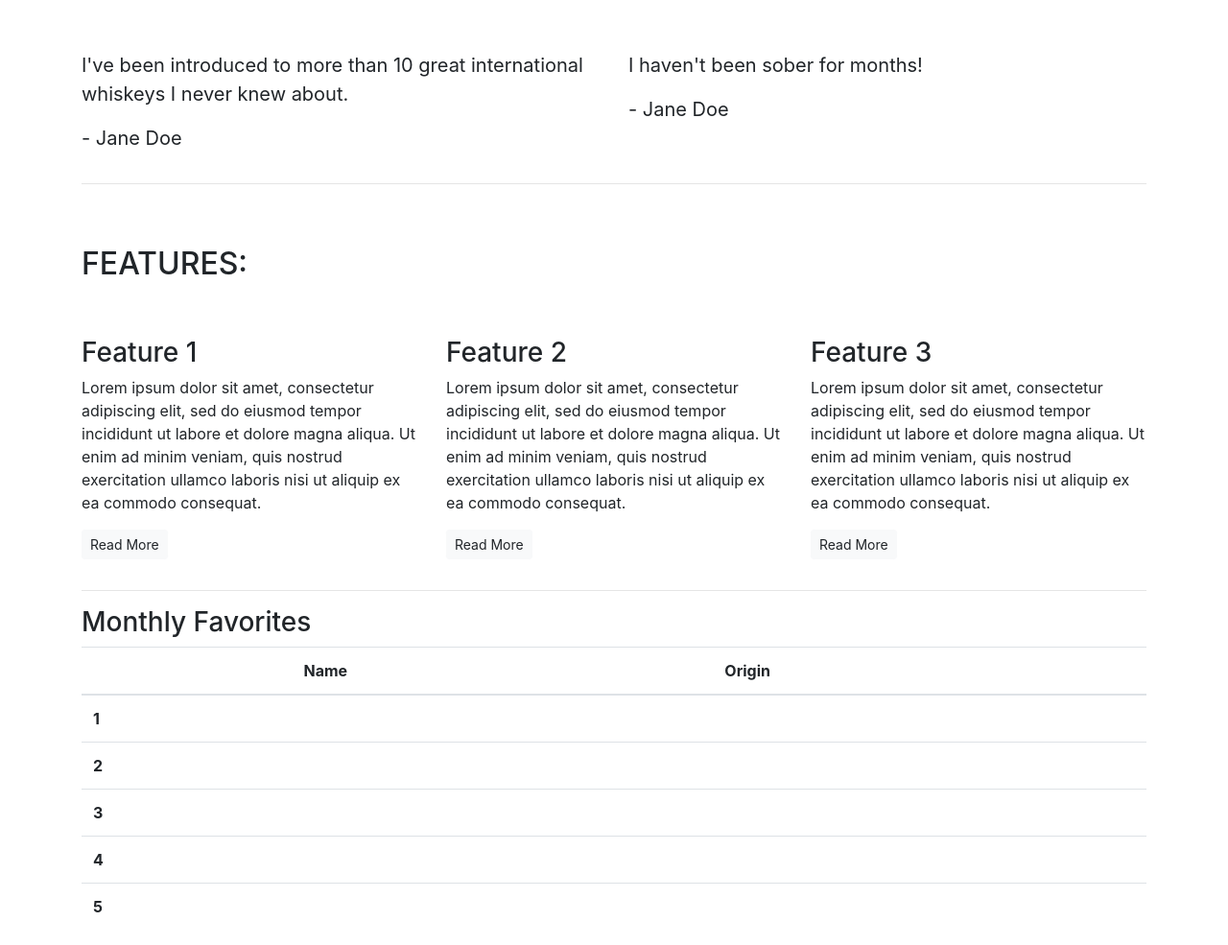
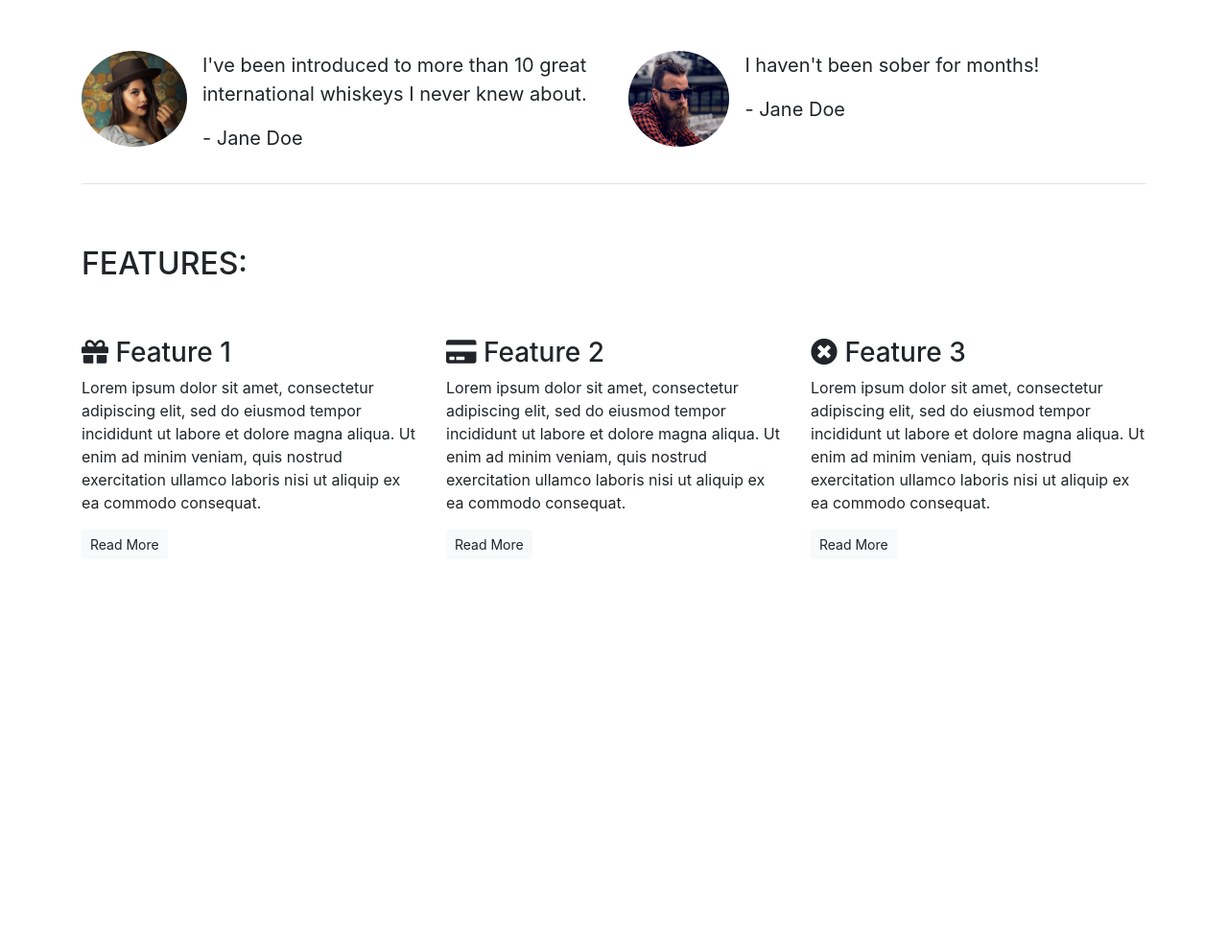
Before and after one commit to mkthewlis/boostrap-practice, a plain HTML site: page index.html in a window 1280 px wide. Shown: the part 544-1529 px from the top of the page at 96% size. After the commit the page ends 1143 px from the top, so only its background shows below. Drawn offline with nearby package versions, Linux system fonts and the light colour scheme.

Commit message:
Added two images to the Quotes section, added font awesome icons to the Features section and beautified the code

```diff
--- a/index.html
+++ b/index.html
@@ -1,25 +1,34 @@
-
 <!DOCTYPE html>
 <html lang="en-us">
-
   <head>
-    <meta charset="utf-8">
-
+    <meta charset="utf-8" />
     <title>Whiskey Drop | Taste a new whiskey every month</title>
-    <meta name="viewport" content="width=device-width, initial-scale=1.0">
-    <link rel="stylesheet" href="https://maxcdn.bootstrapcdn.com/bootstrap/4.1.3/css/bootstrap.min.css">
+    <meta name="viewport" content="width=device-width, initial-scale=1.0" />
+    <link
+      rel="stylesheet"
+      href="https://maxcdn.bootstrapcdn.com/bootstrap/4.1.3/css/bootstrap.min.css"
+    />
+    <link rel="stylesheet" href="https://use.fontawesome.com/releases/v5.6.1/css/all.css" integrity="sha384-gfdkjb5BdAXd+lj+gudLWI+BXq4IuLW5IT+brZEZsLFm++aCMlF1V92rMkPaX4PP" crossorigin="anonymous">
   </head>
 
   <body>
     <nav class="navbar navbar-light bg-light navbar-expand-sm">
       <a href="" class="navbar-brand">Whiskey Drop</a>
       <ul class="navbar-nav mr-auto">
-                <li class="active nav-item mr-2"><a class="nav-link" href="">Home</a></li>
-                <li class="nav-item mr-2"><a class="nav-link" href="/about">About</a></li>
-                <li class="nav-item mr-2 d-block d-sm-none"><a class="nav-link" href="/login">Sign In / Sign Up</a></li>
+        <li class="active nav-item mr-2">
+          <a class="nav-link" href="">Home</a>
+        </li>
+        <li class="nav-item mr-2">
+          <a class="nav-link" href="/about">About</a>
+        </li>
+        <li class="nav-item mr-2 d-block d-sm-none">
+          <a class="nav-link" href="/login">Sign In / Sign Up</a>
+        </li>
       </ul>
       <div class="d-none d-md-block">
-                <p class="navbar-text my-auto mr-2"><i>Great whiskey delivered to your door!</i></p>
+        <p class="navbar-text my-auto mr-2">
+          <i>Great whiskey delivered to your door!</i>
+        </p>
         <a href="/login">Sign In/ Sign Up</a>
       </div>
     </nav>
@@ -29,17 +38,25 @@
         <div class="col-12">
           <section class="callout jumbotron text-center">
             <h1>The finest whiskeys delivered to your doorstep.</h1>
-                <p class="lead">Sign up today to start receiving the world's best whiskeys every month.
+            <p class="lead">
+              Sign up today to start receiving the world's best whiskeys every
+              month.
               <s class="d-none d-sm-inline">€19.99</s>
-                    <span class="d-inline d-sm-none"><br></span>
-                    <strong><mark>First one is free!</mark></strong></p>
+              <span class="d-inline d-sm-none"><br /></span>
+              <strong><mark>First one is free!</mark></strong>
+            </p>
             <button class="btn btn-success btn-lg">Sign Up!</button>
-                <p class="text-muted"><small>You must be over 18 to sign up to our service. Please, drink responsibly.</small></p>
+            <p class="text-muted">
+              <small
+                >You must be over 18 to sign up to our service. Please, drink
+                responsibly.</small
+              >
+            </p>
           </section>
         </div>
       </div>
       <!-- /.callout -->
-        <hr>
+      <hr />
 
       <!-- Quotes -->
       <section class="quotes">
@@ -50,100 +67,93 @@
         </div>
         <div class="row">
           <div class="col-12 col-md-6">
+            <div class="media">
+              <div class="d-none d-sm-block">
+                <img
+                  src="images/girl-image.png"
+                  class="rounded-circle mr-3"
+                  height="100"
+                />
+              </div>
+              <div class="media-body">
                 <blockquote class="blockquote">
-                    <p>I've been introduced to more than 10 great international whiskeys I never knew about.</p>
+                  <p>
+                    I've been introduced to more than 10 great international
+                    whiskeys I never knew about.
+                  </p>
                   <p>- Jane Doe</p>
                 </blockquote>
               </div>
+            </div>
+          </div>
           <div class="col-12 col-md-6">
+            <div class="media">
+              <div class="d-none d-sm-block">
+                <img
+                  src="images/guy-image.png"
+                  class="rounded-circle mr-3"
+                  height="100"
+                />
+              </div>
+              <div class="media-body">
                 <blockquote class="blockquote">
                   <p>I haven't been sober for months!</p>
                   <p>- Jane Doe</p>
                 </blockquote>
               </div>
             </div>
+          </div>
+        </div>
       </section>
       <!-- /.quotes -->
-        <hr>
+      <hr />
 
       <!-- Features -->
       <section class="features">
         <div class="row">
           <div class="col-12 my-5">
-                    <h2 class="text-uppercase"> Features:</h2>
+            <h2 class="text-uppercase">Features:</h2>
           </div>
         </div>
         <div class="row">
           <div class="col-12 col-md-6 col-lg-4">
             <div class="feature">
-                    <h3>Feature 1</h3>
-                    <p>Lorem ipsum dolor sit amet, consectetur adipiscing elit, sed do eiusmod tempor incididunt ut labore et dolore magna aliqua. Ut enim ad minim veniam, quis nostrud exercitation ullamco laboris nisi ut aliquip ex ea commodo consequat.</p>
+              <h3><i class="fas fa-gift"></i> Feature 1</h3>
+              <p>
+                Lorem ipsum dolor sit amet, consectetur adipiscing elit, sed do
+                eiusmod tempor incididunt ut labore et dolore magna aliqua. Ut
+                enim ad minim veniam, quis nostrud exercitation ullamco laboris
+                nisi ut aliquip ex ea commodo consequat.
+              </p>
               <p><a class="btn btn-sm btn-light" href="">Read More</a></p>
             </div>
           </div>
           <div class="col-12 col-md-6 col-lg-4">
             <div class="feature">
-                    <h3>Feature 2</h3>
-                    <p>Lorem ipsum dolor sit amet, consectetur adipiscing elit, sed do eiusmod tempor incididunt ut labore et dolore magna aliqua. Ut enim ad minim veniam, quis nostrud exercitation ullamco laboris nisi ut aliquip ex ea commodo consequat.</p>
+              <h3><i class="fas fa-credit-card"></i> Feature 2</h3>
+              <p>
+                Lorem ipsum dolor sit amet, consectetur adipiscing elit, sed do
+                eiusmod tempor incididunt ut labore et dolore magna aliqua. Ut
+                enim ad minim veniam, quis nostrud exercitation ullamco laboris
+                nisi ut aliquip ex ea commodo consequat.
+              </p>
               <p><a class="btn btn-sm btn-light" href="">Read More</a></p>
             </div>
           </div>
           <div class="col-12 d-md-none d-lg-block col-lg-4">
             <div class="feature">
-                    <h3>Feature 3</h3>
-                    <p>Lorem ipsum dolor sit amet, consectetur adipiscing elit, sed do eiusmod tempor incididunt ut labore et dolore magna aliqua. Ut enim ad minim veniam, quis nostrud exercitation ullamco laboris nisi ut aliquip ex ea commodo consequat.</p>
+              <h3><i class="fas fa-times-circle"></i> Feature 3</h3>
+              <p>
+                Lorem ipsum dolor sit amet, consectetur adipiscing elit, sed do
+                eiusmod tempor incididunt ut labore et dolore magna aliqua. Ut
+                enim ad minim veniam, quis nostrud exercitation ullamco laboris
+                nisi ut aliquip ex ea commodo consequat.
+              </p>
               <p><a class="btn btn-sm btn-light" href="">Read More</a></p>
             </div>
           </div>
         </div>
       </section>
-        <!-- /.features -->
-        <hr>
-
-        <!--Monthly favorites-->
-        <section>
-            <h3>Monthly Favorites</h3>
-            <table class="table">
-            <thead>
-                 <tr>
-                    <th scope="col"></th>
-                    <th scope="col">Name</th>
-                    <th scope="col">Origin</th>
-
-                </tr>
-            </thead>
-            <tbody>
-                <tr>
-                    <th scope="row">1</th>
-                    <td></td>
-                    <td></td>
-                </tr>
-                <tr>
-                    <th scope="row">2</th>
-                    <td></td>
-                    <td></td>
-                </tr>
-                <tr>
-                    <th scope="row">3</th>
-                    <td></td>
-                    <td></td>
-                </tr>
-                <tr>
-                    <th scope="row">4</th>
-                    <td></td>
-                    <td></td>
-                </tr>
-                <tr>
-                    <th scope="row">5</th>
-                    <td></td>
-                    <td></td>
-                </tr>
-
-            </tbody>
-            </table>
-        </section>
-        <!-- /Monthly favorites-->
     </article>
   </body>
-
 </html>
```
Also changed, not shown: images/girl-image.png (added), images/guy-image.png (added). Lines whose indentation alone changed are shown as unchanged.
